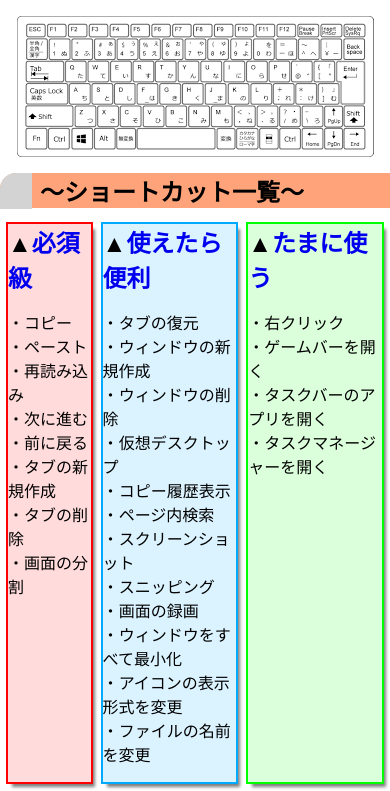
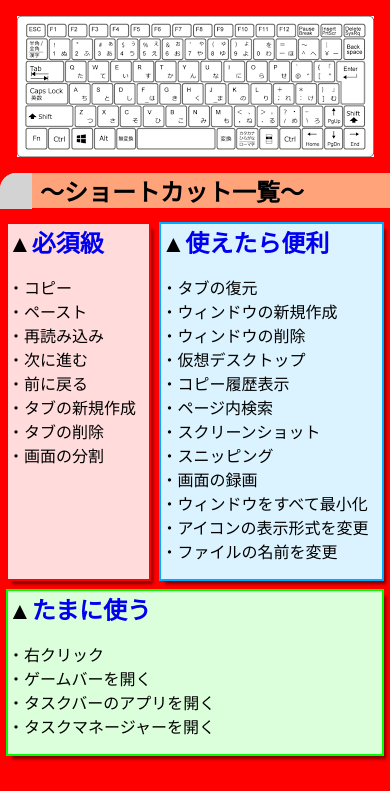
Before and after one commit to furgaimamura/PC-shortcuts, a plain HTML site: page index.html in a window 390 px wide. Shown: the top 791 px of the page. Drawn offline with nearby package versions, Linux system fonts and the light colour scheme.

Commit message:
Add files via upload

```diff
--- a/styles.css
+++ b/styles.css
@@ -68,6 +68,7 @@ nav h1 {
 
 nav .container {
   display: flex;
+  flex-wrap: wrap;
   gap: 12px;
 }
 
@@ -87,18 +88,21 @@ nav section ul li::before {
 nav .necessary {
   outline: solid 2px hsl(var(--necessary), 100%, 50%);
   background: hsl(var(--necessary), 100%, 93%);
+  min-width: 128px;
 }
 
 nav .useful {
   --useful: 200;
   outline: solid 2px hsl(var(--useful), 100%, 50%);
   background: hsl(var(--useful), 100%, 93%);
+  min-width: 208px;
 }
 
 nav .rarely {
   --rarely: 120;
   outline: solid 2px hsl(var(--rarely), 100%, 50%);
   background: hsl(var(--rarely), 100%, 93%);
+  min-width: 208px;
 }
 
 /* main */
@@ -181,8 +185,13 @@ main .rarely h1 {
   background: hsl(var(--rarely), 100%, 93%);
 }
 
+@media (max-width: 643px) {
+  body {
+    background: red;
+  }
+}
 
-@media (min-width: 600px) {
+@media (min-width: 800px) {
   body {
     margin: 0 auto;
   }
```
